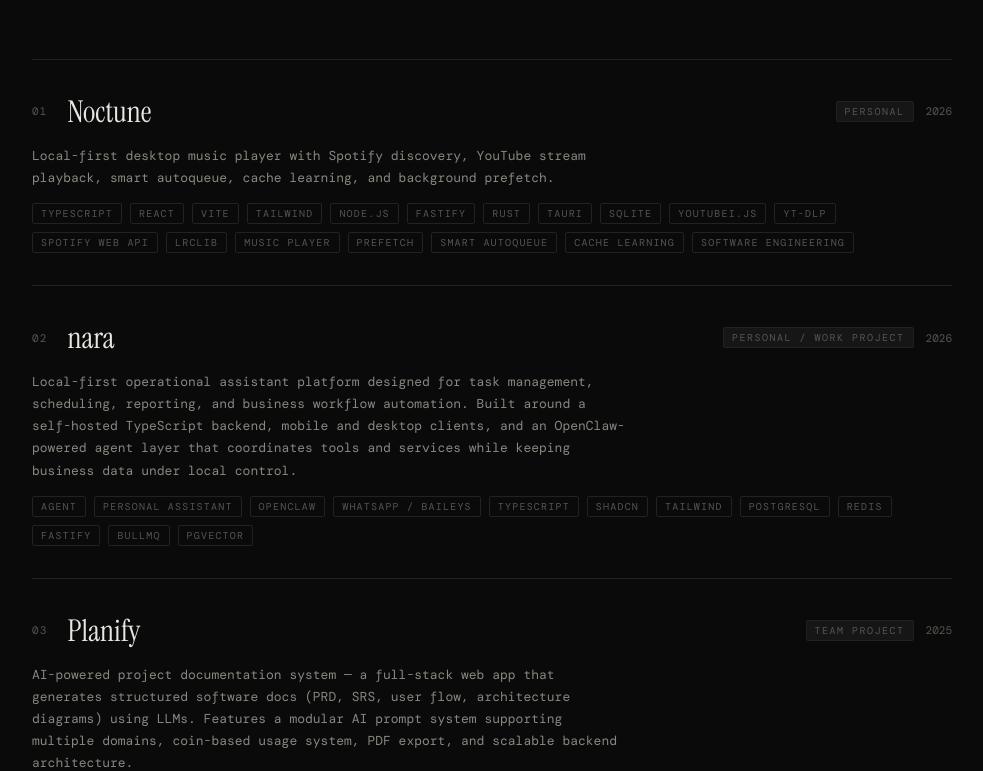
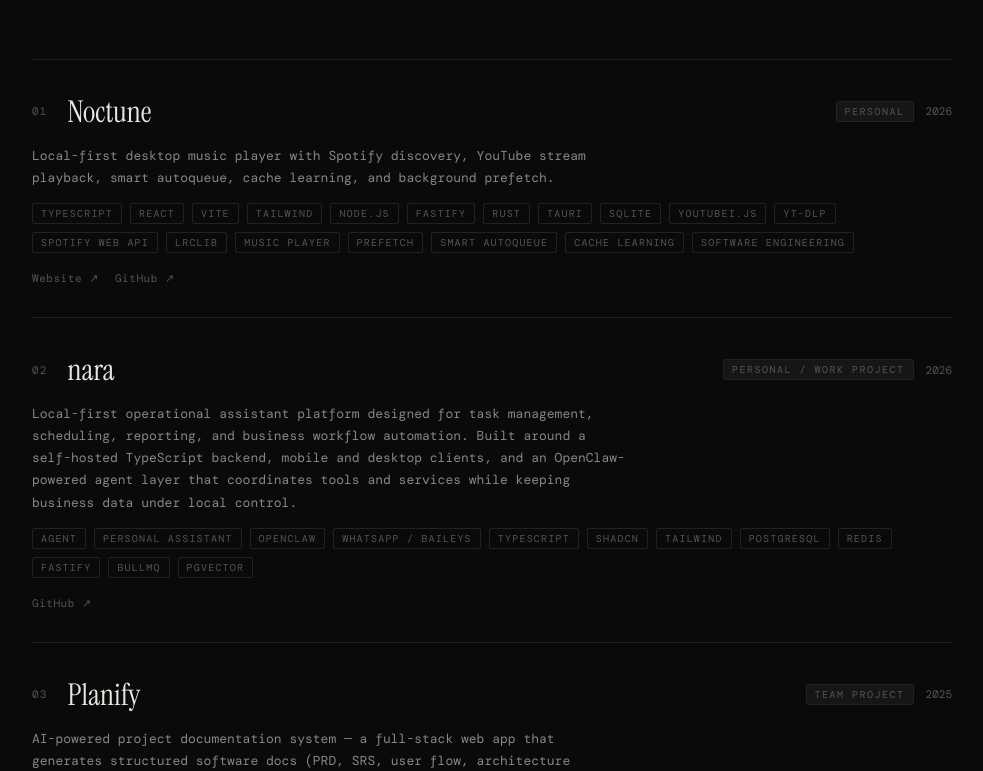
Before and after one commit to caya8205-2/my-portfolio, a React (Vite) app: page / in a window 1280 px wide. Shown: the part 3562-4333 px from the top of the page, without its empty margins (248-1231 px from the left). Built offline with nearby package versions, Linux system fonts and the light colour scheme; no server answers; a web font is replaced by a local one.

Commit message:
demo link project

```diff
--- a/src/sections/Projects.css
+++ b/src/sections/Projects.css
@@ -144,3 +144,25 @@
     gap: 12px;
   }
 }
+
+.project-links {
+  display: flex;
+  gap: 16px;
+  margin-top: 4px;
+}
+
+.project-link {
+  font-family: var(--font-mono);
+  font-size: 11px;
+  letter-spacing: 0.05em;
+  color: var(--text-muted);
+  text-decoration: none;
+  transition: color 0.2s;
+  display: inline-flex;
+  align-items: center;
+  z-index: 2;
+}
+
+.project-link:hover {
+  color: var(--accent);
+}
--- a/src/sections/Projects.tsx
+++ b/src/sections/Projects.tsx
@@ -23,6 +23,12 @@ const projects = [
     tags: ["Agent", "Personal Assistant", "OpenClaw", "Whatsapp / Baileys", "TypeScript", "shadcn", "Tailwind", "PostgreSQL", "Redis", "Fastify", "BullMQ", "pgvector"],
     status: "Personal / Work Project",
     year: "2026",
+    links: {
+      website: "",
+      github: "https://github.com/caya8205-2/nara",
+      playstore: "",
+      appstore: "",
+    }
   },
   {
     num: "03",
@@ -31,6 +37,12 @@ const projects = [
     tags: ["Node.js", "PNPM", "TypeScript", "Supabase", "LLM APIs", "REST API", "PDF Generation", "Markdown Generation"],
     status: "Team Project",
     year: "2025",
+    links: {
+      website: "",
+      github: "https://github.com/yudha556/planify",
+      playstore: "",
+      appstore: "",
+    }
   },
   {
     num: "04",
@@ -39,6 +51,12 @@ const projects = [
     tags: ["Agentic Automation", "AI Orchestration", "OpenClaw", "Coding Agent", "Skills", "Prompt Engineering", "Javascript", "Markdown", "CLI"],
     status: "Personal",
     year: "2026",
+    links: {
+      website: "",
+      github: "https://github.com/caya8205-2/crewctl",
+      playstore: "",
+      appstore: "",
+    }
   },
   {
     num: "05",
@@ -47,6 +65,12 @@ const projects = [
     tags: ["Node.js", "TypeScript", "Express", "BullMQ", "Redis", "React", "Vite", "Recharts"],
     status: "Personal",
     year: "2026",
+    links: {
+      website: "",
+      github: "https://github.com/caya8205-2/ai-platform",
+      playstore: "",
+      appstore: "",
+    }
   },
   {
     num: "06",
@@ -55,6 +79,12 @@ const projects = [
     tags: ["TypeScript", "Node.js", "npm Package", "Groq", "Anthropic", "OpenAI", "Streaming", "LLM SDK"],
     status: "Personal",
     year: "2026",
+    links: {
+      website: "",
+      github: "https://github.com/caya8205-2/capcay-llm",
+      playstore: "",
+      appstore: "",
+    }
   },
   {
     num: "07",
@@ -63,6 +93,12 @@ const projects = [
     tags: ["Node.js", "Discord.js", "Fine-tuning", "Unsloth", "LoRA", "Groq API", "Gemini Vision", "Spotify API", "yt-dlp"],
     status: "Personal",
     year: "2024",
+    links: {
+      website: "",
+      github: "https://github.com/caya8205-2/bot-ditos",
+      playstore: "",
+      appstore: "",
+    }
   },
 ];
 
@@ -100,6 +136,20 @@ export default function Projects() {
                       <span key={t} className="tag">{t}</span>
                     ))}
                   </div>
+                  {p.links && (p.links.website || p.links.github) && (
+                    <div className="project-links">
+                      {p.links.website && (
+                        <a href={p.links.website} target="_blank" rel="noreferrer" className="project-link" data-cursor>
+                          Website ↗
+                        </a>
+                      )}
+                      {p.links.github && (
+                        <a href={p.links.github} target="_blank" rel="noreferrer" className="project-link" data-cursor>
+                          GitHub ↗
+                        </a>
+                      )}
+                    </div>
+                  )}
                 </div>
               ))}
             </div>
```
